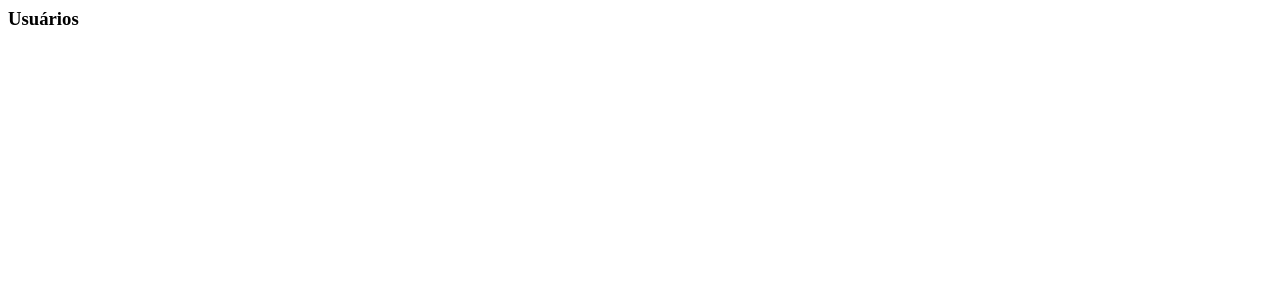
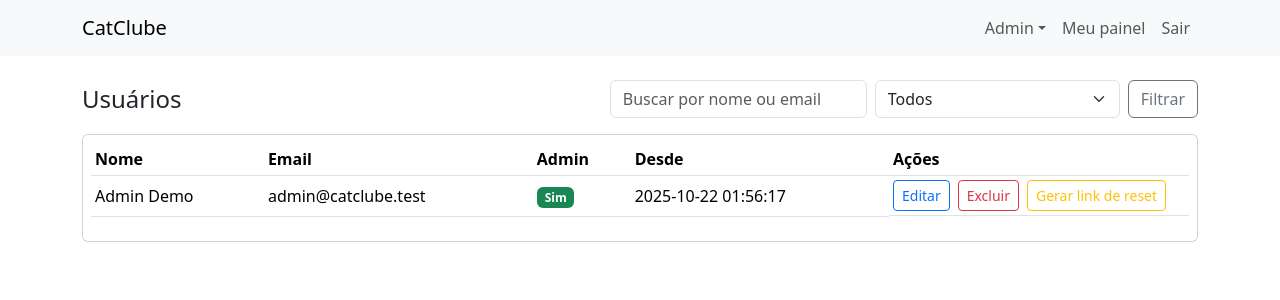
Before and after one commit to Flaviovmp/CatClub, a Flask app: page /admin/users in a window 1280 px wide. Before the commit the part shown is almost empty. Shown: the top 300 px of the page. Run offline with Flask 3, Linux system fonts and the light colour scheme; the visitor is signed in with stand-in values (Sample User, id 1); data comes from the database, SQL or seed files in the repository.

Commit message:
Update admin_users.html

```diff
--- a/templates/admin_users.html
+++ b/templates/admin_users.html
@@ -1 +1,95 @@
-<h3>Usuários</h3>
+{% extends "base.html" %}
+{% block content %}
+<div class="d-flex justify-content-between align-items-center mb-3">
+  <h1 class="h4 mb-0">Usuários</h1>
+
+  <form class="row g-2 align-items-center" method="get" action="{{ url_for('admin_users') }}">
+    <div class="col-auto">
+      <input class="form-control" type="text" name="q" value="{{ q }}" placeholder="Buscar por nome ou email">
+    </div>
+    <div class="col-auto">
+      <select class="form-select" name="is_admin" aria-label="Filtrar por perfil">
+        <option value="" {% if is_admin is not defined or is_admin=='' %}selected{% endif %}>Todos</option>
+        <option value="1" {% if is_admin=='1' %}selected{% endif %}>Somente administradores</option>
+        <option value="0" {% if is_admin=='0' %}selected{% endif %}>Somente não-admins</option>
+      </select>
+    </div>
+    <div class="col-auto">
+      <button class="btn btn-outline-secondary" type="submit">Filtrar</button>
+    </div>
+    {% if q or (is_admin is defined and is_admin!='') %}
+    <div class="col-auto">
+      <a class="btn btn-outline-dark" href="{{ url_for('admin_users') }}">Limpar</a>
+    </div>
+    {% endif %}
+  </form>
+</div>
+
+<div class="card p-2">
+  <div class="table-responsive">
+    <table class="table align-middle table-sm">
+      <thead>
+        <tr>
+          <th>Nome</th>
+          <th>Email</th>
+          <th>Admin</th>
+          <th>Desde</th>
+          <th style="width: 300px;">Ações</th>
+        </tr>
+      </thead>
+      <tbody>
+        {% for u in users %}
+        <tr>
+          <td class="fw-medium">{{ u.name }}</td>
+          <td>{{ u.email }}</td>
+          <td>
+            {% if u.is_admin %}
+              <span class="badge bg-success">Sim</span>
+            {% else %}
+              <span class="badge bg-secondary">Não</span>
+            {% endif %}
+          </td>
+          <td>{{ u.created_at }}</td>
+          <td class="d-flex flex-wrap gap-2">
+            <a class="btn btn-outline-primary btn-sm" href="{{ url_for('admin_user_edit', user_id=u.id) }}">Editar</a>
+
+            <form method="post" action="{{ url_for('admin_user_delete', user_id=u.id) }}"
+                  onsubmit="return confirm('Tem certeza que deseja excluir este usuário? Essa ação não pode ser desfeita.');">
+              <button class="btn btn-outline-danger btn-sm" type="submit">Excluir</button>
+            </form>
+
+            <form method="post" action="{{ url_for('admin_user_reset_password', user_id=u.id) }}">
+              <button class="btn btn-outline-warning btn-sm" type="submit">Gerar link de reset</button>
+            </form>
+          </td>
+        </tr>
+        {% else %}
+        <tr>
+          <td colspan="5" class="text-muted">
+            Nenhum usuário encontrado{% if q %} para “{{ q }}”{% endif %}{% if is_admin=='1' %} (somente admins){% elif is_admin=='0' %} (somente não-admins){% endif %}.
+          </td>
+        </tr>
+        {% endfor %}
+      </tbody>
+    </table>
+  </div>
+
+  {% if pagination and (pagination.total_pages > 1) %}
+  <nav class="mt-2">
+    <ul class="pagination mb-0">
+      <li class="page-item {% if not pagination.has_prev %}disabled{% endif %}">
+        <a class="page-link"
+           href="?q={{ q }}&is_admin={{ is_admin }}&page={{ pagination.prev_page or 1 }}">Anterior</a>
+      </li>
+      <li class="page-item disabled">
+        <span class="page-link">Página {{ pagination.page }} de {{ pagination.total_pages }}</span>
+      </li>
+      <li class="page-item {% if not pagination.has_next %}disabled{% endif %}">
+        <a class="page-link"
+           href="?q={{ q }}&is_admin={{ is_admin }}&page={{ pagination.next_page or pagination.page }}">Próxima</a>
+      </li>
+    </ul>
+  </nav>
+  {% endif %}
+</div>
+{% endblock %}
```
